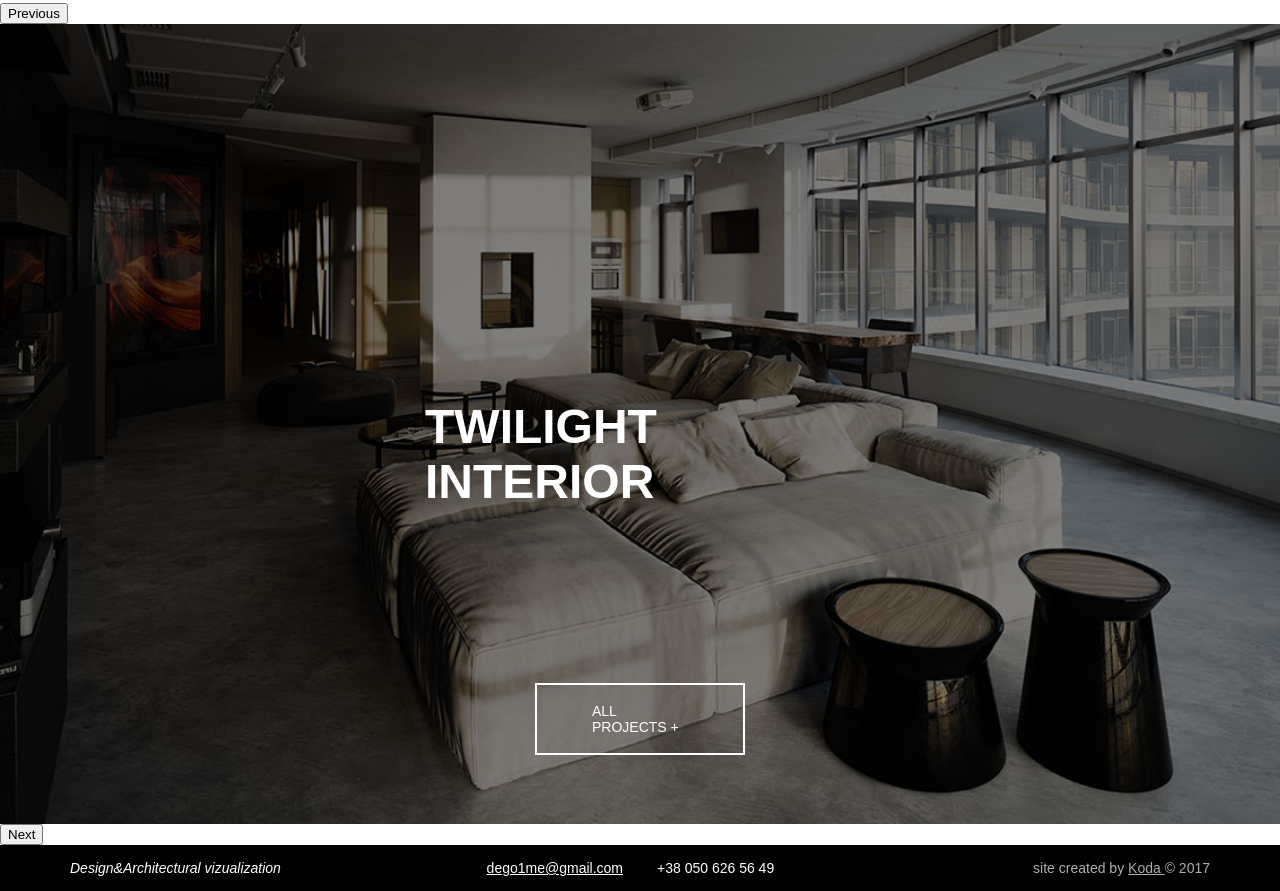
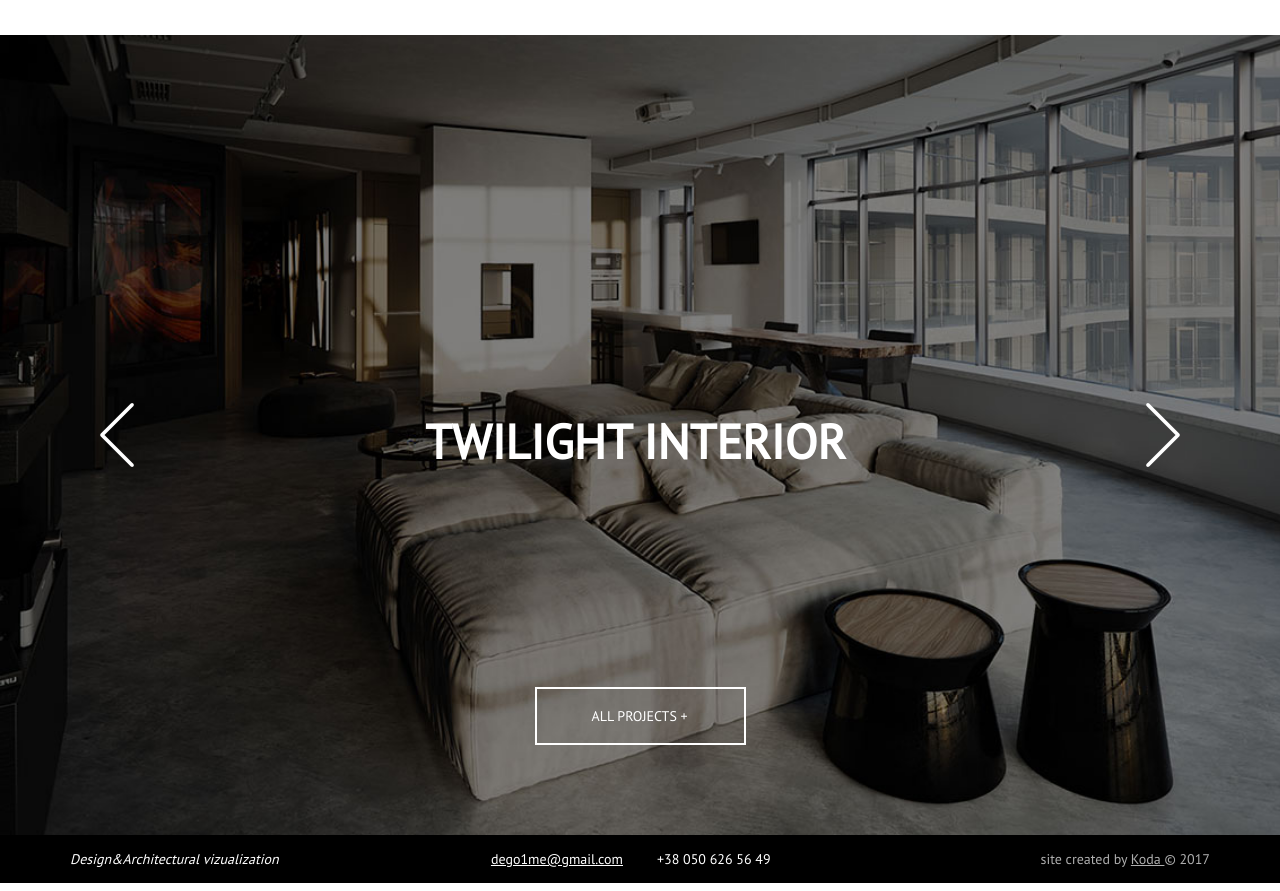
Before and after one commit to AnastasiyaRonenko/Dego, a plain HTML site: page index.html in a window 1280 px wide. Shown: the part 1460-2351 px from the top of the page. Drawn offline with nearby package versions, Linux system fonts and the light colour scheme.

Commit message:
fifth commit

```diff
--- a/css/base.css
+++ b/css/base.css
@@ -4,7 +4,7 @@
 
 body {
 	margin: 0;
-	font-family: 'Myriad Pro', Arial, sans-serif;
+	font-family: 'PT Sans', Atial, sans-serif;
 	font-size: 14px;
 }
 
--- a/css/main.css
+++ b/css/main.css
@@ -1,5 +1,6 @@
 .wrapper {
 	position: relative;
+	z-index: 1;
 }
 
 .j-firstSlider {
@@ -43,6 +44,7 @@
 	top: 0;
 	width: 100%;
 	padding: 20px 0px;
+	z-index: 2;
 }
 
 .header__left {
@@ -153,6 +155,7 @@
 
 .j-secondSlider {
 	position: relative;
+	z-index: 1;
 }
 
 .secondSlider__content {
@@ -163,12 +166,33 @@
 	background-size: cover;
 }
 
+.slick-arrow {
+	position: absolute;
+	top: 0;
+	bottom: 0;
+	margin-top: auto;
+	margin-bottom: auto;
+	width: 64px;
+	height: 64px;
+	background-repeat: no-repeat;
+    border: none;
+    font-size: 0;
+}
+
+.slick-arrow:focus {
+	outline: none;
+}
+
 .slick-prev {
-
+	left: 85px;
+	background: url(../images/back.png);
+	z-index: 2;
 }
 
 .slick-next {
-
+	right: 85px;
+	background: url(../images/next.png);
+	z-index: 2;
 }
 
 .title__text {
@@ -183,17 +207,19 @@
 	font-size: 48px;
     text-transform: uppercase;
     color: #fff;
+    z-index: 2;
 }
 
 .all_projects {
 	position: absolute;
 	padding: 18px 55px;
 	border: 2px solid;
-	width: 210px;
+	width: 211px;
 	left: 0;
 	right: 0;
 	bottom: 90px;
 	margin: auto;
+	z-index: 2;
 }
 
 
--- a/index.html
+++ b/index.html
@@ -3,6 +3,7 @@
 <head>
 	<meta charset="UTF-8">
 	<title>Dego</title>
+	<link href="https://fonts.googleapis.com/css?family=PT+Sans" rel="stylesheet">
 	<link rel="stylesheet" href="css/slick.css">
 	<link rel="stylesheet" href="css/base.css">
 	<link rel="stylesheet" href="css/main.css">
--- a/js/main.js
+++ b/js/main.js
@@ -1,7 +1,7 @@
 $(function(){
 	 $('.j-secondSlider').slick({
   		infinite: true,
-  		speed: 500,
+  		speed: 1000,
   		fade: true,
   		cssEase: 'linear'
 	 });
```
